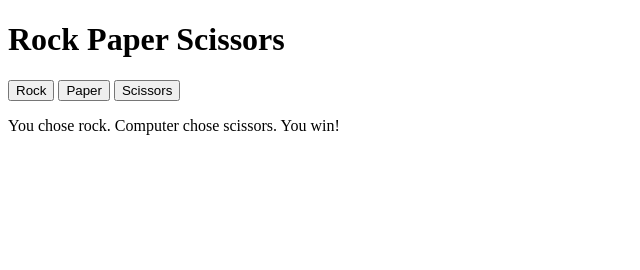
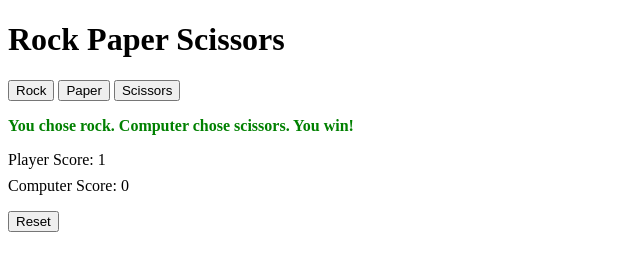
Before and after one commit to AlwinSunil/simulatedWork_Alwin, a plain HTML site: page javascript/rock-paper-scissors/index.html in a window 1280 px wide. Both pictures are taken after a click on the button "Rock". Shown: the whole page, without its empty margins (0-640 px from the left). Drawn offline with Linux system fonts and the light colour scheme.

Commit message:
enhancing_rock_paper_scissors

```diff
--- a/javascript/rock-paper-scissors/index.html
+++ b/javascript/rock-paper-scissors/index.html
@@ -13,7 +13,10 @@
 			<button id="paper">Paper</button>
 			<button id="scissors">Scissors</button>
 		</div>
-		<p id="result"></p>
+		<div id="resultContainer"></div>
+		<p>Player Score: <span id="playerScore">0</span></p>
+		<p>Computer Score: <span id="computerScore">0</span></p>
+		<button id="reset">Reset</button>
 		<script src="script.js"></script>
 	</body>
 </html>
--- a/javascript/rock-paper-scissors/script.js
+++ b/javascript/rock-paper-scissors/script.js
@@ -1,5 +1,11 @@
 const choices = ["rock", "paper", "scissors"];
-const resultDisplay = document.getElementById("result");
+const resultContainer = document.getElementById("resultContainer");
+const playerScoreDisplay = document.getElementById("playerScore");
+const computerScoreDisplay = document.getElementById("computerScore");
+const resetButton = document.getElementById("reset");
+
+let playerScore = 0;
+let computerScore = 0;
 
 document.getElementById("rock").addEventListener("click", () => {
 	playGame("rock");
@@ -11,21 +17,47 @@ document.getElementById("scissors").addEventListener("click", () => {
 	playGame("scissors");
 });
 
+resetButton.addEventListener("click", resetGame);
+
 function playGame(playerChoice) {
 	const computerChoice = choices[Math.floor(Math.random() * 3)];
 	let result;
 
 	if (playerChoice === computerChoice) {
 		result = "It's a tie!";
+		displayResult(playerChoice, computerChoice, result, "gray");
 	} else if (
 		(playerChoice === "rock" && computerChoice === "scissors") ||
 		(playerChoice === "scissors" && computerChoice === "paper") ||
 		(playerChoice === "paper" && computerChoice === "rock")
 	) {
 		result = "You win!";
+		playerScore++;
+		displayResult(playerChoice, computerChoice, result, "green");
 	} else {
 		result = "You lose!";
+		computerScore++;
+		displayResult(playerChoice, computerChoice, result, "red");
 	}
 
-	resultDisplay.textContent = `You chose ${playerChoice}. Computer chose ${computerChoice}. ${result}`;
+	updateScores();
 }
+
+function displayResult(playerChoice, computerChoice, result, color) {
+	const resultDiv = document.createElement("div");
+	resultDiv.style.color = color;
+	resultDiv.textContent = `You chose ${playerChoice}. Computer chose ${computerChoice}. ${result}`;
+	resultContainer.appendChild(resultDiv);
+}
+
+function updateScores() {
+	playerScoreDisplay.textContent = playerScore;
+	computerScoreDisplay.textContent = computerScore;
+}
+
+function resetGame() {
+	playerScore = 0;
+	computerScore = 0;
+	updateScores();
+	resultContainer.innerHTML = ""; // Clear all results
+}
--- a/javascript/rock-paper-scissors/style.css
+++ b/javascript/rock-paper-scissors/style.css
@@ -0,0 +1,18 @@
+p {
+	margin-top: 0.5rem;
+	margin-bottom: 0.5rem;
+}
+
+#resultContainer {
+	margin-top: 1rem;
+	margin-bottom: 1rem;
+}
+
+#resultContainer div {
+	margin-bottom: 0.25rem;
+	font-weight: bold;
+}
+
+#reset {
+	margin-top: 0.5rem;
+}
```
